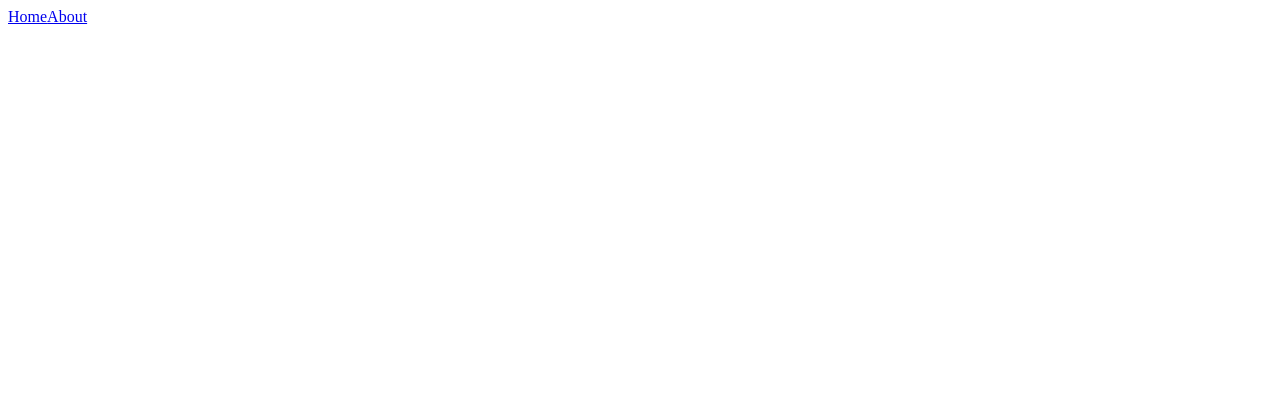
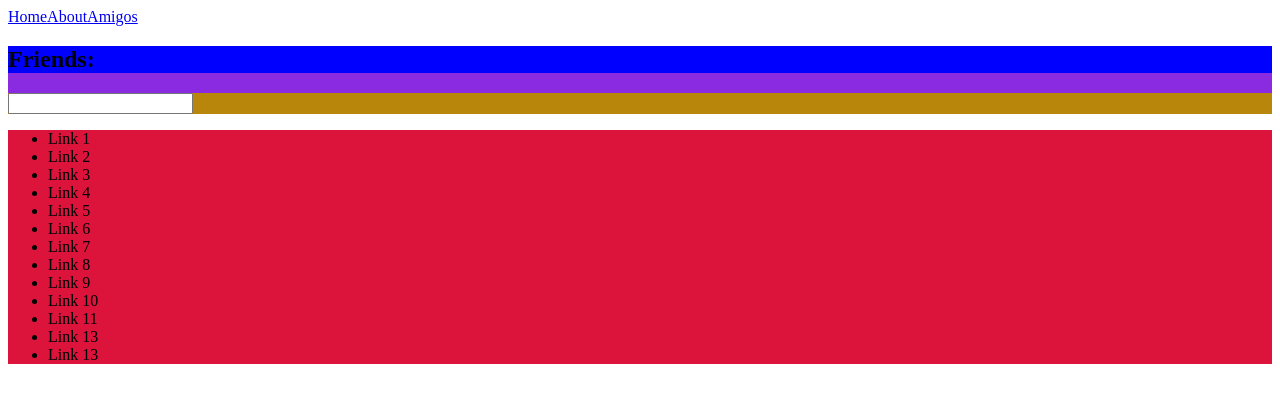
Before and after one commit to LastLeonidas/PW1, a Vue app in the folder Template_Project/: page /amigos in a window 1280 px wide. Before the commit this address had no page. Shown: the top 402 px of the page. Built offline with nearby package versions, Linux system fonts and the light colour scheme.

Commit message:
Estructura inicial HTML

```diff
--- a/Template_Project/src/App.vue
+++ b/Template_Project/src/App.vue
@@ -7,6 +7,7 @@ import { RouterLink, RouterView } from "vue-router";
       <nav>
         <RouterLink to="/">Home</RouterLink>
         <RouterLink to="/about">About</RouterLink>
+        <RouterLink to="/amigos">Amigos</RouterLink>
       </nav>
   </header>
   <main>
--- a/Template_Project/src/router/index.js
+++ b/Template_Project/src/router/index.js
@@ -1,6 +1,7 @@
 import { createRouter, createWebHistory } from "vue-router";
 import HomeView from "../views/HomeView.vue";
 //import ContactView from "../views/ContactView.vue";
+import AmigosView from "../views/AmigosView.vue";
 
 const router = createRouter({
   history: createWebHistory(import.meta.env.BASE_URL),
@@ -18,13 +19,11 @@ const router = createRouter({
       // which is lazy-loaded when the route is visited.
       component: () => import("../views/AboutView.vue"),
     },
-    /*
     {
-      path: "/contact",
-      name: "contact",
-      component: () => import("../views/ContactView.vue"),
+      path: "/amigos",
+      name: "amigos",
+      component: AmigosView,
     },
-    */
   ],
 });
 
--- /dev/null
+++ b/Template_Project/src/views/AmigosView.vue
@@ -0,0 +1,45 @@
+<template>
+  <!-- cuando se entre a esta view (botón) se hará una petición a la API -> name attribute
+  id is used to uniquely identify an HTML element. Ideally, an id should only identify one (and only one) HTML element across your entire document.
+
+  class is (mostly) used to specify what CSS class(es) an element should have.
+
+  name is (mostly) used to identify elements in a form.
+  -->
+  <section>
+    <div style="background: blueviolet; ">
+      <h2 style="background: blue">Friends: </h2>
+      <div class="searchBox" style="background: darkgoldenrod">
+        <input type="text">
+      </div>
+    </div>
+  </section>
+  <section style="background: coral">
+    <nav style="background: crimson">
+      <ul id="friendsList">
+        <li>Link 1</li>
+        <li>Link 2</li>
+        <li>Link 3</li>
+        <li>Link 4</li>
+        <li>Link 5</li>
+        <li>Link 6</li>
+        <li>Link 7</li>
+        <li>Link 8</li>
+        <li>Link 9</li>
+        <li>Link 10</li>
+        <li>Link 11</li>
+        <li>Link 13</li>
+        <li>Link 13</li>
+      </ul>
+    </nav>
+  </section>
+</template>
+
+
+<script>
+export default {
+  name: "AmigosView"
+}
+</script>
+
+<style scoped></style>
```
